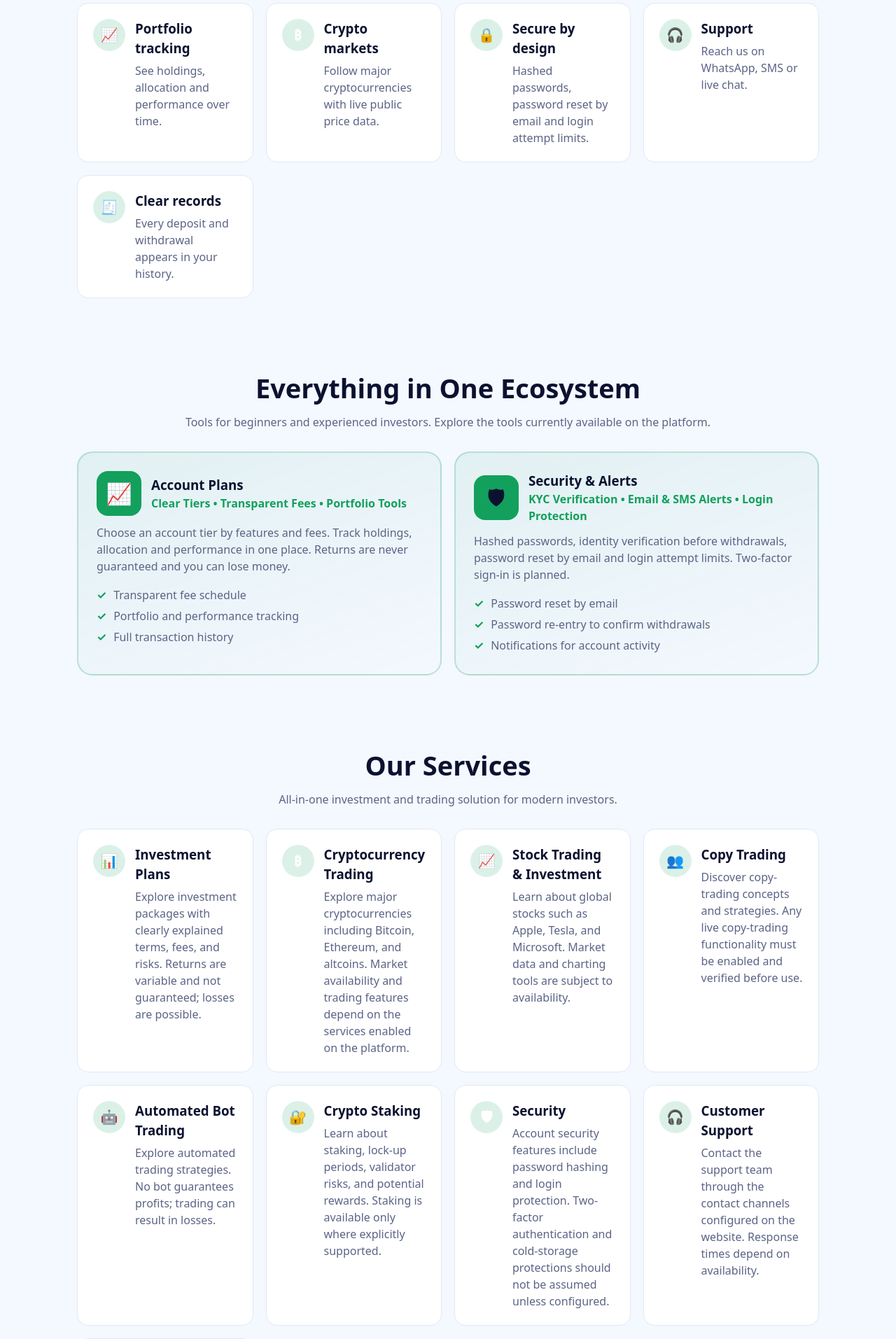
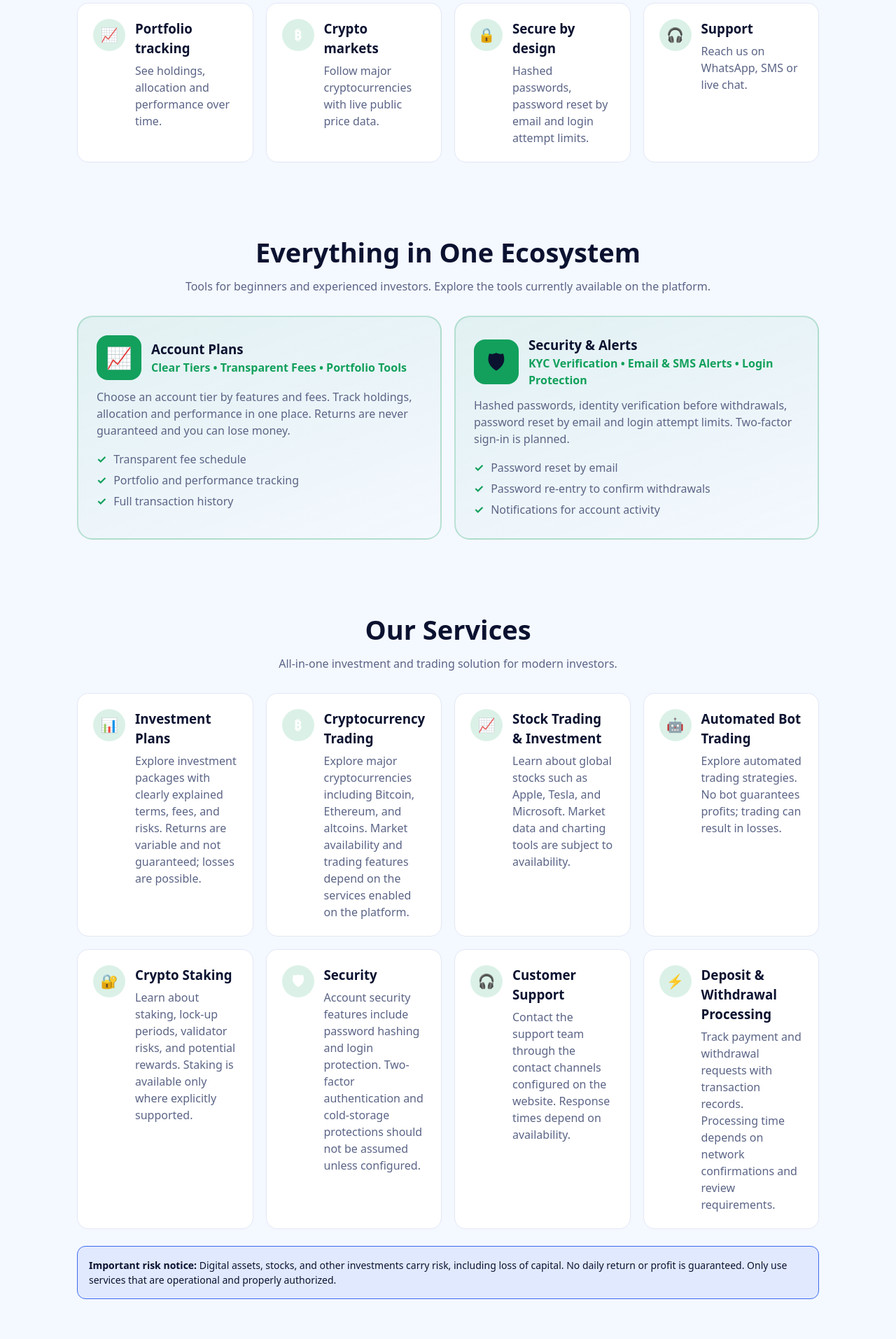
Before and after one commit to haru-voster/fakery, a Django app: page / in a window 1280 px wide. Shown: the part 2136-4049 px from the top of the page at 70% size. Run offline with Django 5.2, Linux system fonts and the light colour scheme; data that the repository does not hold is empty.

Commit message:
risk disclose

```diff
--- a/accounts/templates/accounts/home.html
+++ b/accounts/templates/accounts/home.html
@@ -227,7 +227,6 @@ body>header,body>main,body>footer{filter:brightness(var(--br,1))}
 <div class='card feat'><div class='ico'>₿</div><div><h3>Crypto markets</h3><p>Follow major cryptocurrencies with live public price data.</p></div></div>
 <div class='card feat'><div class='ico'>🔒</div><div><h3>Secure by design</h3><p>Hashed passwords, password reset by email and login attempt limits.</p></div></div>
 <div class='card feat'><div class='ico'>🎧</div><div><h3>Support</h3><p>Reach us on WhatsApp, SMS or live chat.</p></div></div>
-<div class='card feat'><div class='ico'>🧾</div><div><h3>Clear records</h3><p>Every deposit and withdrawal appears in your history.</p></div></div>
 </div></div></div>
 
 <div id='features' class='sec'><div class='wrap'><h2>Everything in One Ecosystem</h2><p class='sub'>Tools for beginners and experienced investors. Explore the tools currently available on the platform.</p>
@@ -243,7 +242,6 @@ body>header,body>main,body>footer{filter:brightness(var(--br,1))}
 <div class="card feat"><div class="ico">📊</div><div><h3>Investment Plans</h3><p>Explore investment packages with clearly explained terms, fees, and risks. Returns are variable and not guaranteed; losses are possible.</p></div></div>
 <div class="card feat"><div class="ico">₿</div><div><h3>Cryptocurrency Trading</h3><p>Explore major cryptocurrencies including Bitcoin, Ethereum, and altcoins. Market availability and trading features depend on the services enabled on the platform.</p></div></div>
 <div class="card feat"><div class="ico">📈</div><div><h3>Stock Trading &amp; Investment</h3><p>Learn about global stocks such as Apple, Tesla, and Microsoft. Market data and charting tools are subject to availability.</p></div></div>
-<div class="card feat"><div class="ico">👥</div><div><h3>Copy Trading</h3><p>Discover copy-trading concepts and strategies. Any live copy-trading functionality must be enabled and verified before use.</p></div></div>
 <div class="card feat"><div class="ico">🤖</div><div><h3>Automated Bot Trading</h3><p>Explore automated trading strategies. No bot guarantees profits; trading can result in losses.</p></div></div>
 <div class="card feat"><div class="ico">🔐</div><div><h3>Crypto Staking</h3><p>Learn about staking, lock-up periods, validator risks, and potential rewards. Staking is available only where explicitly supported.</p></div></div>
 <div class="card feat"><div class="ico">🛡</div><div><h3>Security</h3><p>Account security features include password hashing and login protection. Two-factor authentication and cold-storage protections should not be assumed unless configured.</p></div></div>
```
